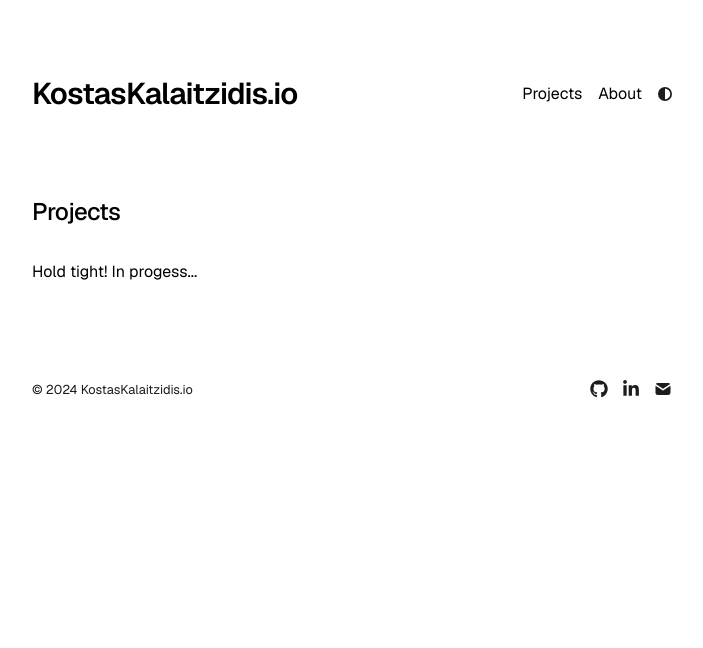
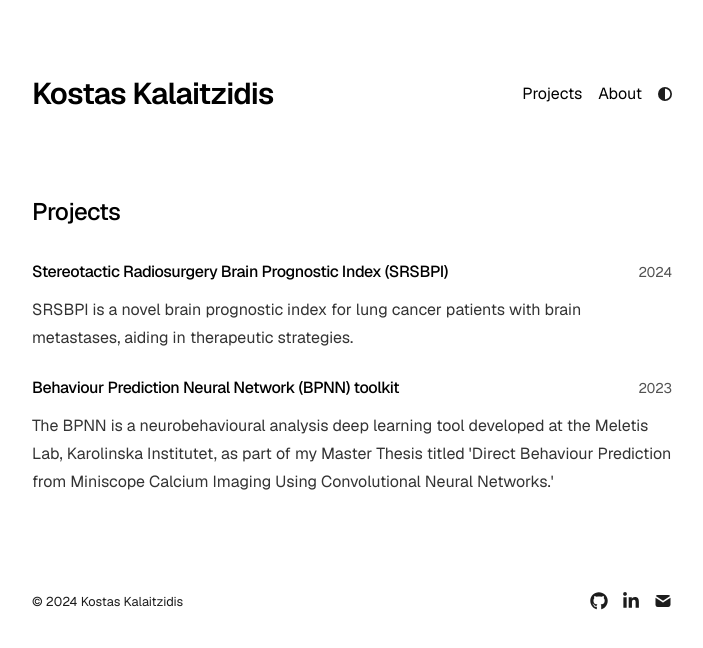
Before and after one commit to konkalaitzidis/kostaskal.com, a Next.js app: page /projects in a window 1280 px wide. Shown: the top 648 px of the page, without its empty margins (288-991 px from the left). Built offline with nearby package versions, Linux system fonts and the light colour scheme.

Commit message:
add content on projects page

```diff
--- a/app/about/page.tsx
+++ b/app/about/page.tsx
@@ -12,20 +12,6 @@ export default function About() {
     <section>
       <div className="mb-8">
         <h1 className="mb-8 text-2xl font-medium tracking-tight">About</h1>
-        <p>To see what I'm working on now check my <a href="https://github.com/konkalaitzidis" target="_blank" className="text-blue-500 underline" style={{ color: "#0077b5", fontWeight: "bold"}}>GitHub</a> 🔗.</p>
-      </div>
-
-      <div className="mb-8">
-        {/* <div className="mb-8">
-          <a
-            href="/content/konstantinos_kalaitzidis_cv.pdf"
-            download="konstantinos_kalaitzidis_cv.pdf"
-            className="inline-block px-4 py-2 text-white bg-blue-500 rounded hover:bg-blue-600"
-          >
-            Download My CV
-          </a>
-        </div> */}
-
         <p>
           I'm an educated machine learning engineer with a background in Health Informatics and Computer Science. My interests lie in creating innovative ML pipelines for solving medical problems.
         </p>
@@ -35,10 +21,13 @@ export default function About() {
         <h2 className="text-xl font-semibold">Professional Experience</h2>
         <ul className="list-disc list-inside">
           <li>
-        <strong>ML Research Intern at Dept. of Neuroscience, Karolinska Institutet</strong> (Feb 2022 - Jul 2023)
-        {/* <p>Developed the Behaviour Prediction Neural Network (BPNN), a deep learning toolkit, to interpret animal behaviour
-        during cognitive experiments</p> */}
+        <strong>ML Research Intern at Karolinska Institutet</strong> (Feb 2022 - Jul 2023)
           </li>
+        </ul>
+        <ul className="list-disc list-inside">
+          <li>
+        <strong>Data Intern at Kry</strong> (Jun 2022 - Aug 2022)
+        </li>
         </ul>
       </div>
 
@@ -59,6 +48,7 @@ export default function About() {
 
       <div className="mb-8">
         <p>Want to tell me something? <a href="/contact" className="text-blue-500 underline" style={{ color: "#0077b5", fontWeight: "bold"}}>Contact</a></p>
+        <p>To see what I'm working on now check my <a href="https://github.com/konkalaitzidis" target="_blank" className="text-blue-500 underline" style={{ color: "#0077b5", fontWeight: "bold"}}>GitHub</a> 🔗.</p>
       </div>
 
       {/* <ImageGrid
--- a/app/config.ts
+++ b/app/config.ts
@@ -1,6 +1,6 @@
 export const metaData = {
   baseUrl: "https://nextfolio-template.vercel.app/",
-  title: "KostasKalaitzidis.io",
+  title: "Kostas Kalaitzidis",
   name: "Kostas Kalaitzidis",
   ogImage: "/me_KI.png",
   description:
--- a/app/projects/page.tsx
+++ b/app/projects/page.tsx
@@ -11,8 +11,8 @@ export default function Projects() {
   return (
     <section>
       <h1 className="mb-8 text-2xl font-medium tracking-tight">Projects</h1>
-      <p>Hold tight! In progess...</p>
-      {/* <div className="space-y-6">
+      {/* <p>Hold tight! In progess...</p> */}
+      <div className="space-y-6">
         {projects.map((project, index) => (
           <a
             key={index}
@@ -36,7 +36,7 @@ export default function Projects() {
             </div>
           </a>
         ))}
-      </div> */}
+      </div>
     </section>
   );
 }
--- a/app/projects/project-data.tsx
+++ b/app/projects/project-data.tsx
@@ -7,19 +7,19 @@ export interface Project {
 
 export const projects: Project[] = [
   {
-    title: "Project One",
+    title: "Stereotactic Radiosurgery Brain Prognostic Index (SRSBPI)",
+    year: 2024,
+    description:
+      "SRSBPI is a novel brain prognostic index for lung cancer patients with brain metastases, aiding in therapeutic strategies.",
+    url: "https://github.com/konkalaitzidis/Stereotactic-Radiosurgery-Brain-Prognostic-Index",
+  },
+  {
+    title: "Behaviour Prediction Neural Network (BPNN) toolkit",
     year: 2023,
     description:
-      "Lorem ipsum dolor sit amet, consectetur adipisicing elit. Laboriosam veritatis dolorem rem praesentium dicta labore, at laudantium quisquam.",
-    url: "https://example.com/",
+      "The BPNN is a neurobehavioural analysis deep learning tool developed at the Meletis Lab, Karolinska Institutet, as part of my Master Thesis titled 'Direct Behaviour Prediction from Miniscope Calcium Imaging Using Convolutional Neural Networks.'",
+    url: "https://github.com/konkalaitzidis/bpnn",
   },
-  // {
-  //   title: "Project Two",
-  //   year: 2022,
-  //   description:
-  //     "Lorem ipsum dolor sit amet, consectetur adipisicing elit. Laboriosam veritatis dolorem rem praesentium dicta labore, at laudantium quisquam.",
-  //   url: "https://example.com/",
-  // },
   // {
   //   title: "Project Three",
   //   year: 2021,
```
